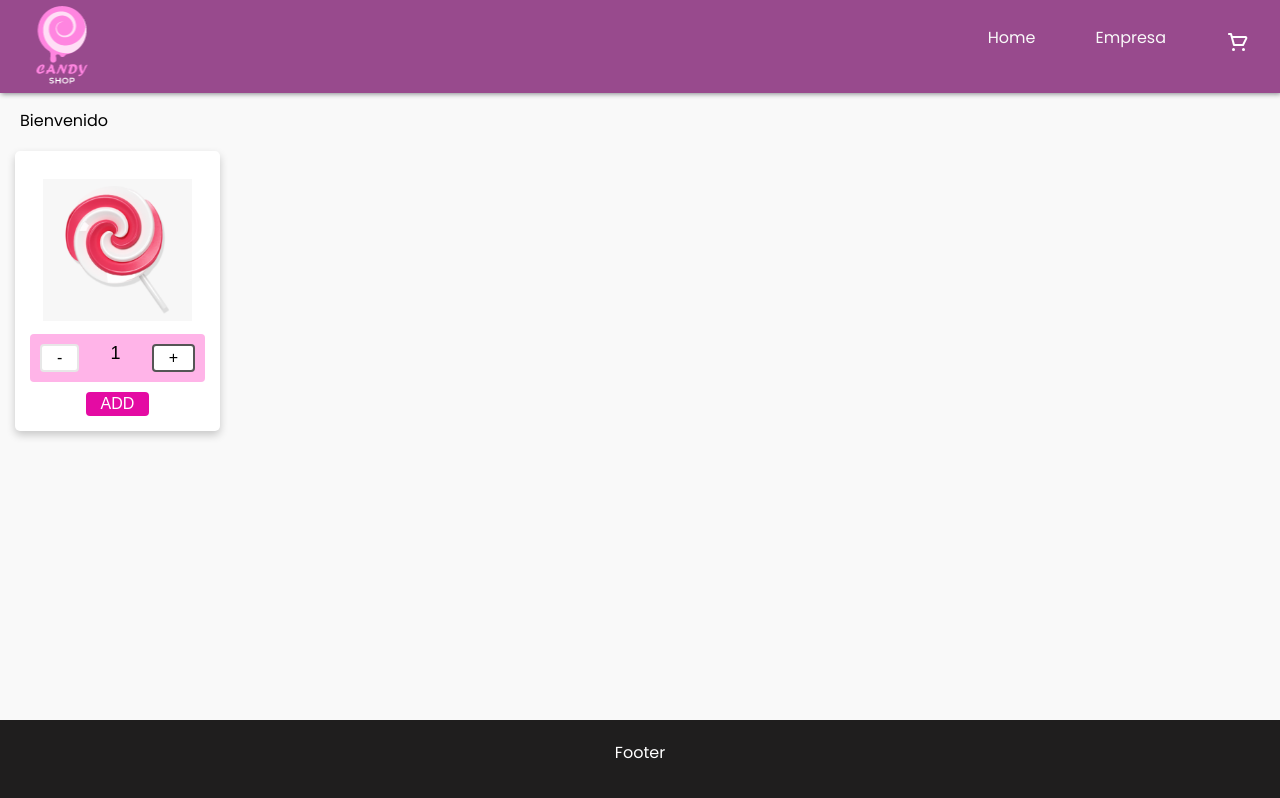
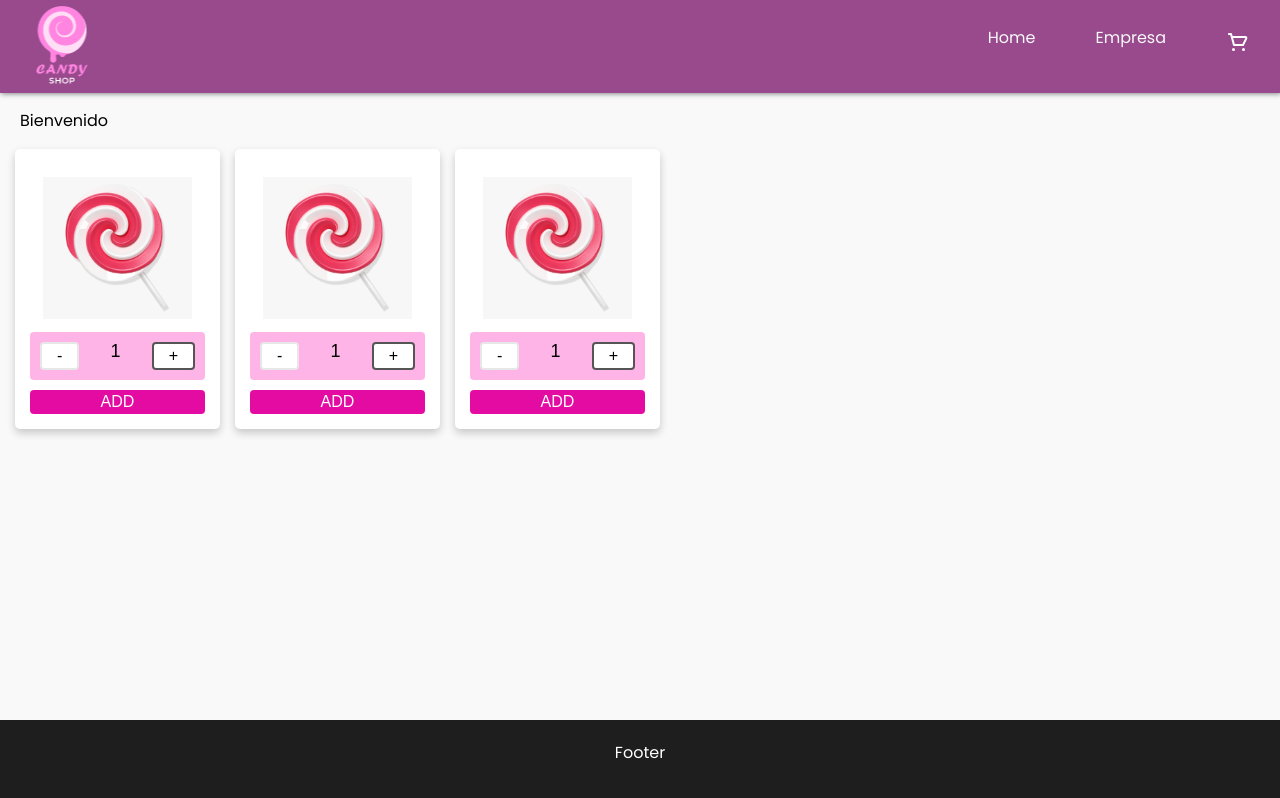
Before and after one commit to fposca/react, a React (Create React App) app: page / in a window 1280 px wide. Built offline with nearby package versions, Linux system fonts and the light colour scheme.

Commit message:
fix general ejercicio 3

```diff
--- a/src/App.css
+++ b/src/App.css
@@ -47,7 +47,8 @@ table {
 	border-spacing: 0;
 }
 
-.cardContainers {
-	width: 500px;
-	height: 100%;
+
+.flexiCard {
+    width: 100%;
+    display: flex;
 }
--- a/src/App.js
+++ b/src/App.js
@@ -3,14 +3,10 @@ import './App.css';
 import NavbarComponent from './components/NavbarComponent';
 import ItemlistContainer from './components/containers/ItemlistContainer';
 import FooterComponent from './components/FooterComponent';
-import ItemCount from './components/ItemCount';
+
 
 
 function App() {
-
-  const ondAdd = (stock) => {
-    console.log({stock});
-  }
 
 
   const bienvenido ="Bienvenido";
@@ -20,11 +16,6 @@ function App() {
     <div>
      <NavbarComponent />
      <ItemlistContainer greeting={bienvenido} />
-     <div className='cardContainers'>
-
-     <ItemCount stock={10} onAdd={ondAdd}></ItemCount>
-
-     </div>
      <FooterComponent></FooterComponent>
 
 
--- a/src/components/ItemCount/index.js
+++ b/src/components/ItemCount/index.js
@@ -4,6 +4,7 @@ import imagenCard from './lolipop.png';
 
 
 const ItemCount = ({stock, onAdd}) => {
+
 
   const [quantity, setQuantity] = useState(1)
 
--- a/src/components/ItemCount/styles.css
+++ b/src/components/ItemCount/styles.css
@@ -2,20 +2,19 @@
   display: flex;
   flex-direction: column;
   position: relative;
-    align-items: center;
   justify-content: end;
   font-size: 300%;
-    position: absolute;
+  /* position: absolute; */
   border-radius: 5px;
   background: #fff;
   width: 100%;
-    box-shadow: 0 4px 8px 0 rgba(0, 0, 0, 0.2);
-    margin: auto;
+  box-shadow: 0 4px 8px 0 rgb(0 0 0 / 20%);
+  /* margin: auto; */
   text-align: center;
   font-family: arial;
-    top: 151px;
+  /* top: 151px; */
   max-width: 205px;
-    width: 100%;
+  /* width: 100%; */
   height: 280px;
   margin-left: 15px;
   padding: 15px;
--- a/src/components/containers/ItemlistContainer/index.js
+++ b/src/components/containers/ItemlistContainer/index.js
@@ -1,10 +1,25 @@
 import React from "react";
+import ItemCount from '../../ItemCount';
 import "./styles.css"
 
+
 const ItemlistContainer = ({greeting} ) => {
+    const ondAdd = (stock) => {
+        console.log( `Se agregaron ${stock}`);
+      }
+
 
     return (
-        <><p className="bienvenido">{greeting}</p>
+        <><div className="bienvenido">{greeting}</div>
+        <div className="contenedor-card">
+        <ItemCount stock={10} onAdd={ondAdd} id="1"></ItemCount>
+        <ItemCount stock={5} onAdd={ondAdd} id="1"></ItemCount>
+
+        <ItemCount stock={15} onAdd={ondAdd} id="1"></ItemCount>
+        </div>
+
+
+
 
         </>
 
--- a/src/components/containers/ItemlistContainer/styles.css
+++ b/src/components/containers/ItemlistContainer/styles.css
@@ -1,8 +1,15 @@
 .bienvenido {
     padding: 20px;
     width: 100%;
-    margin: auto;
-    height: 600px;
-
 
 }
+
+.position {
+    position: relative;
+    left: 228px;
+    top: -148px;
+}
+.contenedor-card {
+    display: flex;
+
+}
```
Lines whose indentation alone changed are shown as unchanged.
